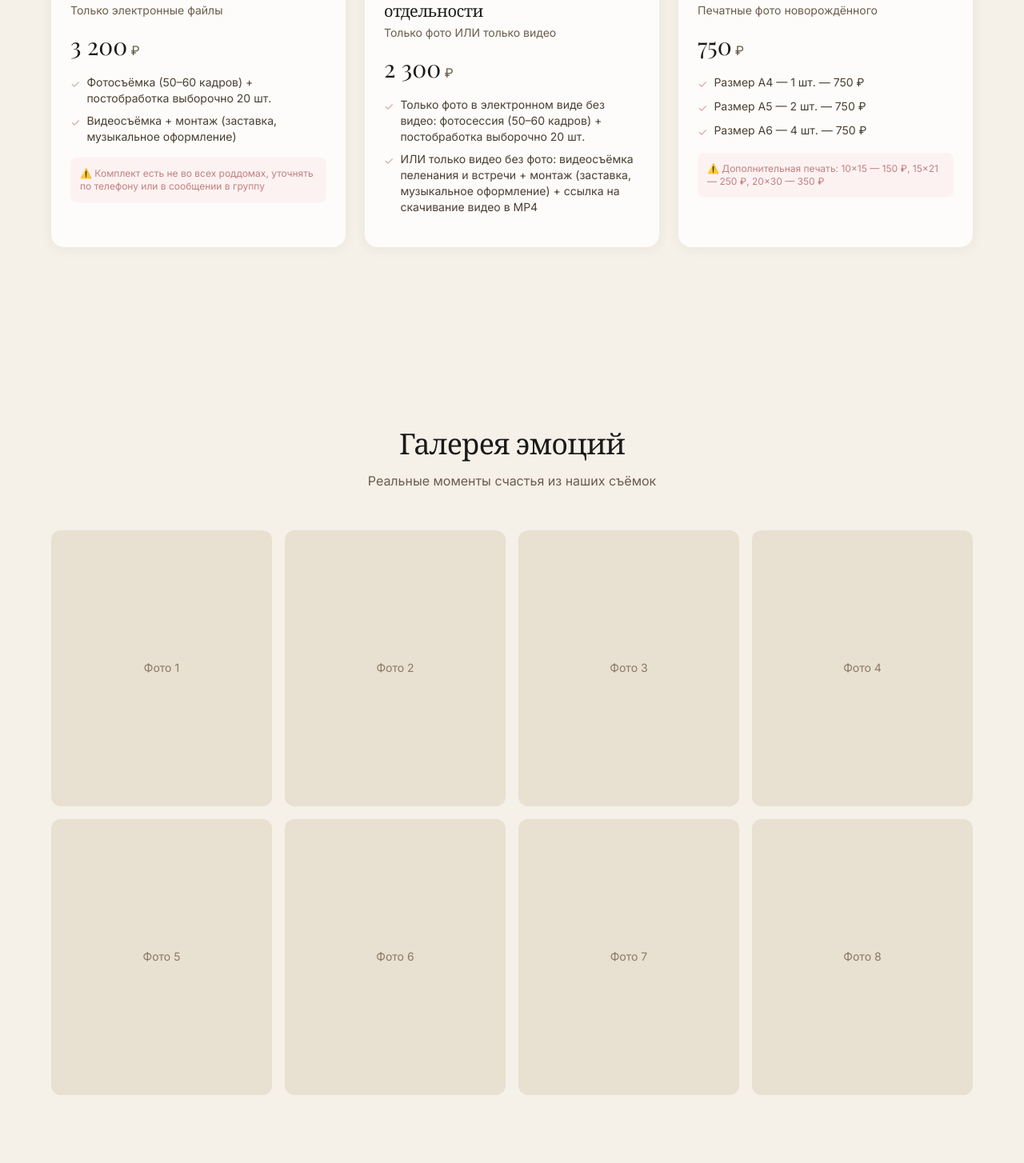
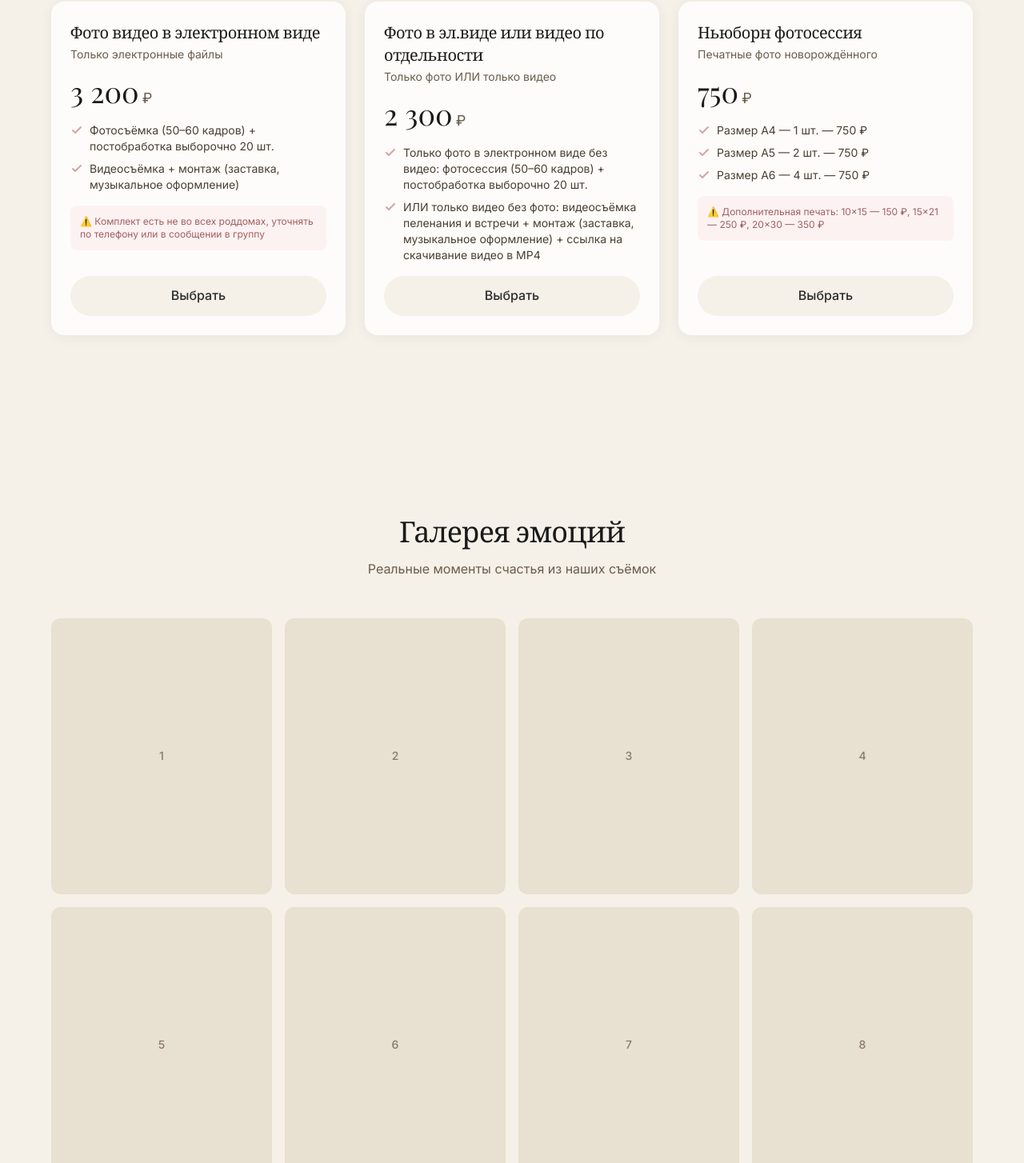
Before and after one commit to ramzesk1n/sunlife, a React (Vite) app: page / in a window 1280 px wide. Shown: the part 3256-4710 px from the top of the page at 80% size. Built offline with nearby package versions, Linux system fonts and the light colour scheme.

Commit message:
feat: PricingCards animations + Gallery lightbox + ContactForm prefill

```diff
--- a/src/components/Gallery/Gallery.tsx
+++ b/src/components/Gallery/Gallery.tsx
@@ -1,7 +1,56 @@
-import { useRef } from 'react';
+import { useRef, useState, useCallback } from 'react';
+import { motion, useInView, useReducedMotion } from 'framer-motion';
+import Lightbox from 'yet-another-react-lightbox';
+import 'yet-another-react-lightbox/styles.css';
+
+// Placeholder images — заменить на реальные при получении от заказчика
+const galleryImages = [
+  { src: '/images/placeholder-1.jpg', alt: 'Выписка из роддома — мама с малышом', width: 800, height: 1000 },
+  { src: '/images/placeholder-2.jpg', alt: 'Папа держит новорождённого', width: 800, height: 1000 },
+  { src: '/images/placeholder-3.jpg', alt: 'Первая семейная фотография', width: 800, height: 1000 },
+  { src: '/images/placeholder-4.jpg', alt: 'Малыш в пелёнке', width: 800, height: 1000 },
+  { src: '/images/placeholder-5.jpg', alt: 'Объятия родителей', width: 800, height: 1000 },
+  { src: '/images/placeholder-6.jpg', alt: 'Счастливые моменты', width: 800, height: 1000 },
+  { src: '/images/placeholder-7.jpg', alt: 'Встреча с родными', width: 800, height: 1000 },
+  { src: '/images/placeholder-8.jpg', alt: 'Первый путь домой', width: 800, height: 1000 },
+];
+
+const containerVariants = {
+  hidden: {},
+  visible: {
+    transition: {
+      staggerChildren: 0.08,
+    },
+  },
+};
+
+const itemVariants = {
+  hidden: { opacity: 0, scale: 0.9 },
+  visible: {
+    opacity: 1,
+    scale: 1,
+    transition: {
+      duration: 0.5,
+      ease: 'easeOut' as const,
+    },
+  },
+};
 
 export default function Gallery() {
   const sectionRef = useRef<HTMLElement>(null);
+  const isInView = useInView(sectionRef, { once: true, margin: '-80px' });
+  const shouldReduceMotion = useReducedMotion();
+  const [lightboxOpen, setLightboxOpen] = useState(false);
+  const [lightboxIndex, setLightboxIndex] = useState(0);
+
+  const openLightbox = useCallback((index: number) => {
+    setLightboxIndex(index);
+    setLightboxOpen(true);
+  }, []);
+
+  const closeLightbox = useCallback(() => {
+    setLightboxOpen(false);
+  }, []);
 
   return (
     <section
@@ -10,24 +59,72 @@ export default function Gallery() {
       className="py-20 md:py-28 px-6"
     >
       <div className="max-w-6xl mx-auto">
-        <h2 className="font-serif text-3xl md:text-4xl text-brown-800 text-center mb-4">
+        <motion.h2
+          className="font-serif text-3xl md:text-4xl text-brown-800 text-center mb-4"
+          initial={shouldReduceMotion ? false : { opacity: 0, y: 20 }}
+          animate={isInView ? { opacity: 1, y: 0 } : {}}
+          transition={{ duration: 0.6, ease: 'easeOut' }}
+        >
           Галерея эмоций
-        </h2>
-        <p className="text-brown-500 text-center max-w-xl mx-auto mb-12">
+        </motion.h2>
+
+        <motion.p
+          className="text-brown-500 text-center max-w-xl mx-auto mb-12"
+          initial={shouldReduceMotion ? false : { opacity: 0, y: 20 }}
+          animate={isInView ? { opacity: 1, y: 0 } : {}}
+          transition={{ duration: 0.6, delay: 0.1, ease: 'easeOut' }}
+        >
           Реальные моменты счастья из наших съёмок
-        </p>
-        <div className="grid grid-cols-2 md:grid-cols-3 lg:grid-cols-4 gap-4">
-          {/* Placeholder для изображений — реальные файлы нужно запросить у заказчика */}
-          {Array.from({ length: 8 }).map((_, i) => (
-            <div
+        </motion.p>
+
+        <motion.div
+          className="grid grid-cols-2 md:grid-cols-3 lg:grid-cols-4 gap-4"
+          variants={shouldReduceMotion ? undefined : containerVariants}
+          initial="hidden"
+          animate={isInView ? 'visible' : 'hidden'}
+        >
+          {galleryImages.map((img, i) => (
+            <motion.button
               key={i}
-              className="aspect-[4/5] bg-sand-200 rounded-xl flex items-center justify-center text-brown-400"
+              variants={shouldReduceMotion ? undefined : itemVariants}
+              whileHover={shouldReduceMotion ? undefined : { scale: 1.03 }}
+              whileTap={shouldReduceMotion ? undefined : { scale: 0.98 }}
+              transition={{ duration: 0.3 }}
+              onClick={() => openLightbox(i)}
+              className="relative aspect-[4/5] bg-sand-200 rounded-xl overflow-hidden group cursor-pointer"
+              aria-label={`Открыть фото: ${img.alt}`}
             >
-              <span className="text-sm">Фото {i + 1}</span>
-            </div>
+              {/* Placeholder — заменить на <img> с реальными фото */}
+              <div className="w-full h-full flex items-center justify-center text-brown-400 group-hover:scale-105 transition-transform duration-500">
+                <span className="text-sm font-medium">{i + 1}</span>
+              </div>
+
+              {/* Hover overlay */}
+              <div className="absolute inset-0 bg-brown-800/0 group-hover:bg-brown-800/20 transition-colors duration-300 flex items-center justify-center">
+                <span className="opacity-0 group-hover:opacity-100 transition-opacity duration-300 text-white text-sm font-medium">
+                  🔍
+                </span>
+              </div>
+            </motion.button>
           ))}
-        </div>
+        </motion.div>
       </div>
+
+      {/* Lightbox */}
+      <Lightbox
+        open={lightboxOpen}
+        close={closeLightbox}
+        index={lightboxIndex}
+        slides={galleryImages.map((img) => ({
+          src: img.src,
+          alt: img.alt,
+          width: img.width,
+          height: img.height,
+        }))}
+        carousel={{ finite: true }}
+        animation={{ fade: 300 }}
+        controller={{ closeOnBackdropClick: true }}
+      />
     </section>
   );
 }
--- a/src/components/PricingCards/PricingCards.tsx
+++ b/src/components/PricingCards/PricingCards.tsx
@@ -1,67 +1,205 @@
-import { useRef } from 'react';
+import { useRef, useState, useCallback } from 'react';
+import { motion, useInView, useReducedMotion } from 'framer-motion';
 import { pricingPackages } from '../../content/pricing';
+import ContactForm from '../ContactForm/ContactForm';
+
+const containerVariants = {
+  hidden: {},
+  visible: {
+    transition: {
+      staggerChildren: 0.1,
+      delayChildren: 0.15,
+    },
+  },
+};
+
+const itemVariants = {
+  hidden: { opacity: 0, y: 50, scale: 0.95 },
+  visible: {
+    opacity: 1,
+    y: 0,
+    scale: 1,
+    transition: {
+      duration: 0.6,
+      ease: 'easeOut' as const,
+    },
+  },
+};
 
 export default function PricingCards() {
   const sectionRef = useRef<HTMLElement>(null);
+  const isInView = useInView(sectionRef, { once: true, margin: '-80px' });
+  const shouldReduceMotion = useReducedMotion();
+  const [selectedPackage, setSelectedPackage] = useState<string | null>(null);
+  const [isModalOpen, setIsModalOpen] = useState(false);
+
+  const openModal = useCallback((packageId: string) => {
+    setSelectedPackage(packageId);
+    setIsModalOpen(true);
+  }, []);
+
+  const closeModal = useCallback(() => {
+    setIsModalOpen(false);
+    setSelectedPackage(null);
+  }, []);
+
+  const selectedPackageName = selectedPackage
+    ? pricingPackages.find((p) => p.id === selectedPackage)?.name ?? ''
+    : '';
 
   return (
+    <>
       <section
         ref={sectionRef}
         id="pricing"
         className="py-20 md:py-28 px-6"
       >
         <div className="max-w-6xl mx-auto">
-        <h2 className="font-serif text-3xl md:text-4xl text-brown-800 text-center mb-4">
+          <motion.h2
+            className="font-serif text-3xl md:text-4xl text-brown-800 text-center mb-4"
+            initial={shouldReduceMotion ? false : { opacity: 0, y: 20 }}
+            animate={isInView ? { opacity: 1, y: 0 } : {}}
+            transition={{ duration: 0.6, ease: 'easeOut' }}
+          >
             Выберите свой формат
-        </h2>
-        <p className="text-brown-500 text-center max-w-xl mx-auto mb-12">
+          </motion.h2>
+
+          <motion.p
+            className="text-brown-500 text-center max-w-xl mx-auto mb-12"
+            initial={shouldReduceMotion ? false : { opacity: 0, y: 20 }}
+            animate={isInView ? { opacity: 1, y: 0 } : {}}
+            transition={{ duration: 0.6, delay: 0.1, ease: 'easeOut' }}
+          >
             6 пакетов под любой бюджет и пожелания
-        </p>
-        <div className="grid grid-cols-1 md:grid-cols-2 lg:grid-cols-3 gap-6">
+          </motion.p>
+
+          <motion.div
+            className="grid grid-cols-1 md:grid-cols-2 lg:grid-cols-3 gap-6"
+            variants={shouldReduceMotion ? undefined : containerVariants}
+            initial="hidden"
+            animate={isInView ? 'visible' : 'hidden'}
+          >
             {pricingPackages.map((pkg) => (
-            <article
+              <motion.article
                 key={pkg.id}
-              className={`relative bg-white-warm rounded-2xl p-6 shadow-card transition-shadow duration-300 hover:shadow-warm ${
+                variants={shouldReduceMotion ? undefined : itemVariants}
+                whileHover={shouldReduceMotion ? undefined : { scale: 1.02, y: -4 }}
+                transition={{ duration: 0.3 }}
+                className={`relative bg-white-warm rounded-2xl p-6 shadow-card hover:shadow-warm-lg transition-shadow duration-300 flex flex-col ${
                   pkg.popular ? 'ring-2 ring-terracotta-400' : ''
                 }`}
               >
                 {pkg.popular && (
-                <span className="absolute -top-3 left-1/2 -translate-x-1/2 px-4 py-1 bg-terracotta-400 text-white text-xs font-medium rounded-full">
+                  <span className="absolute -top-3 left-1/2 -translate-x-1/2 px-4 py-1 bg-terracotta-400 text-white text-xs font-medium rounded-full shadow-warm">
                     Популярный
                   </span>
                 )}
+
+                <div className="flex-grow">
                   <h3 className="font-serif text-xl text-brown-800 mb-1">
                     {pkg.name}
                   </h3>
                   <p className="text-brown-500 text-sm mb-4">{pkg.description}</p>
+
                   <div className="flex items-baseline gap-1 mb-4">
-                <span className="font-serif text-3xl text-brown-800">
+                    <span className="font-serif text-3xl md:text-4xl text-brown-800">
                       {pkg.price.toLocaleString('ru-RU')}
                     </span>
-                <span className="text-brown-500">{pkg.currency}</span>
+                    <span className="text-brown-500 text-lg">{pkg.currency}</span>
                   </div>
+
                   <ul className="space-y-2 mb-4">
                     {pkg.features.map((feature, idx) => (
                       <li
                         key={idx}
                         className="flex items-start gap-2 text-sm text-brown-600"
                       >
-                    <span className="text-terracotta-400 mt-0.5" aria-hidden="true">
-                      ✓
+                        <span
+                          className="text-terracotta-400 mt-0.5 flex-shrink-0"
+                          aria-hidden="true"
+                        >
+                          <svg
+                            width="16"
+                            height="16"
+                            viewBox="0 0 16 16"
+                            fill="none"
+                            stroke="currentColor"
+                            strokeWidth="2"
+                            strokeLinecap="round"
+                            strokeLinejoin="round"
+                          >
+                            <polyline points="3 8 6 11 13 4" />
+                          </svg>
                         </span>
                         <span>{feature.text}</span>
                       </li>
                     ))}
                   </ul>
+
                   {pkg.note && (
-                <p className="text-xs text-terracotta-500 bg-terracotta-50 rounded-lg p-3">
+                    <p className="text-xs text-terracotta-600 bg-terracotta-50 rounded-lg p-3 mb-4">
                       ⚠️ {pkg.note}
                     </p>
                   )}
-            </article>
+                </div>
+
+                <button
+                  type="button"
+                  onClick={() => openModal(pkg.id)}
+                  className={`w-full py-3 px-4 rounded-full font-medium transition-all duration-300 ${
+                    pkg.popular
+                      ? 'bg-terracotta-400 hover:bg-terracotta-500 text-white shadow-warm hover:shadow-warm-lg'
+                      : 'bg-sand-100 hover:bg-sand-200 text-brown-700'
+                  }`}
+                >
+                  Выбрать
+                </button>
+              </motion.article>
             ))}
+          </motion.div>
+        </div>
+      </section>
+
+      {/* Modal */}
+      {isModalOpen && (
+        <div
+          className="fixed inset-0 z-50 flex items-center justify-center p-4"
+          role="dialog"
+          aria-modal="true"
+          aria-label="Форма заявки"
+          onClick={(e) => {
+            if (e.target === e.currentTarget) closeModal();
+          }}
+        >
+          <div className="absolute inset-0 bg-brown-900/50 backdrop-blur-sm" />
+
+          <div className="relative w-full max-w-lg max-h-[90vh] overflow-y-auto bg-sand-50 rounded-2xl shadow-warm-lg">
+            <button
+              type="button"
+              onClick={closeModal}
+              className="absolute top-4 right-4 w-10 h-10 flex items-center justify-center rounded-full bg-white/80 hover:bg-white text-brown-600 transition-colors z-10"
+              aria-label="Закрыть форму"
+            >
+              ✕
+            </button>
+
+            <div className="p-6 md:p-8">
+              <h2 className="font-serif text-2xl md:text-3xl text-brown-800 mb-2">
+                Оставить заявку
+              </h2>
+              {selectedPackageName && (
+                <p className="text-terracotta-500 text-sm mb-2">
+                  Выбран пакет: <strong>{selectedPackageName}</strong>
+                </p>
+              )}
+              <p className="text-brown-500 mb-6">
+                Заполните форму, и мы свяжемся с вами
+              </p>
+              <ContactForm inline prefillPackage={selectedPackageName} />
             </div>
           </div>
-    </section>
+        </div>
+      )}
+    </>
   );
 }
```
Also changed, not shown: src/components/ContactForm/ContactForm.tsx (+29 -3 lines). Lines whose indentation alone changed are shown as unchanged.
